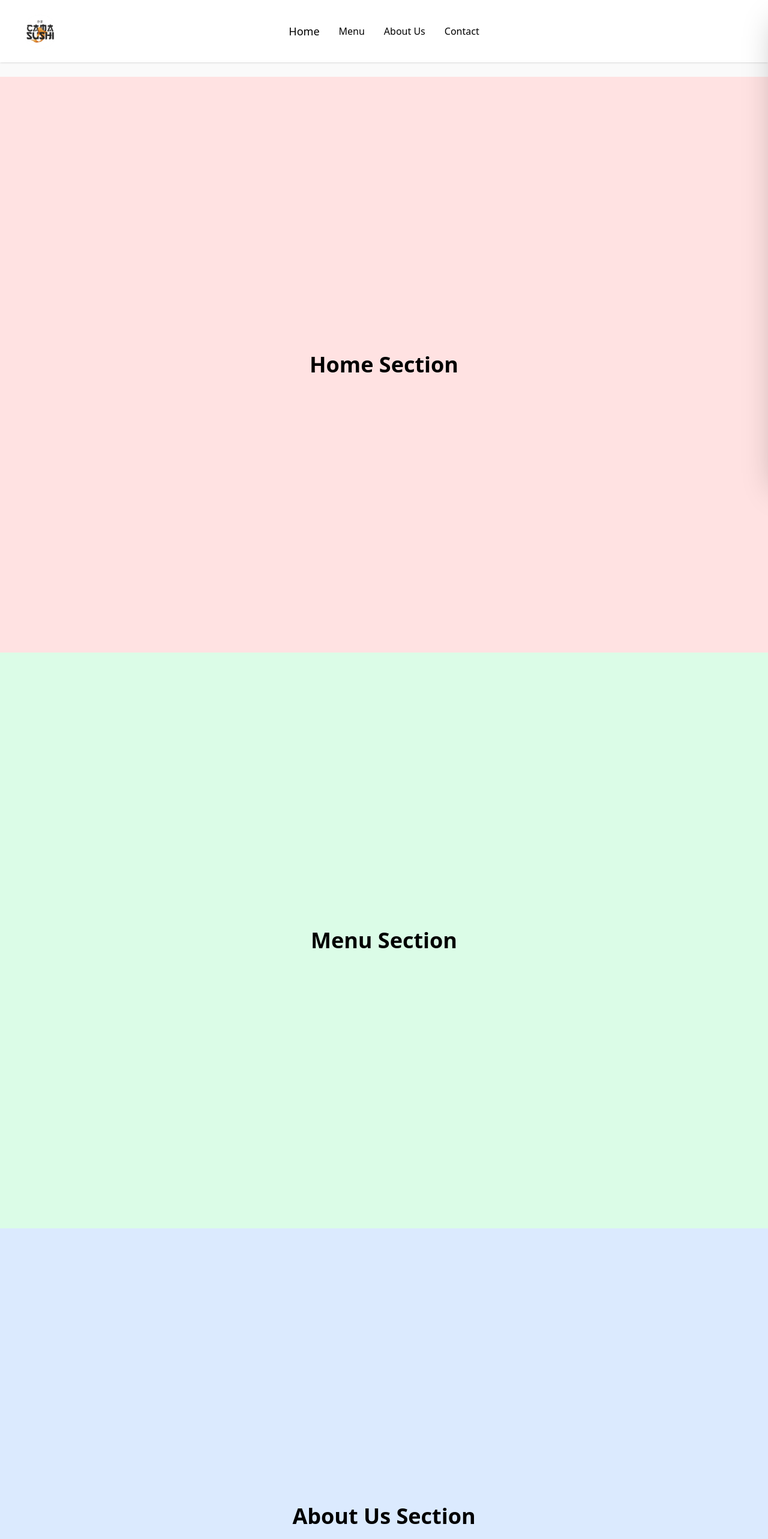
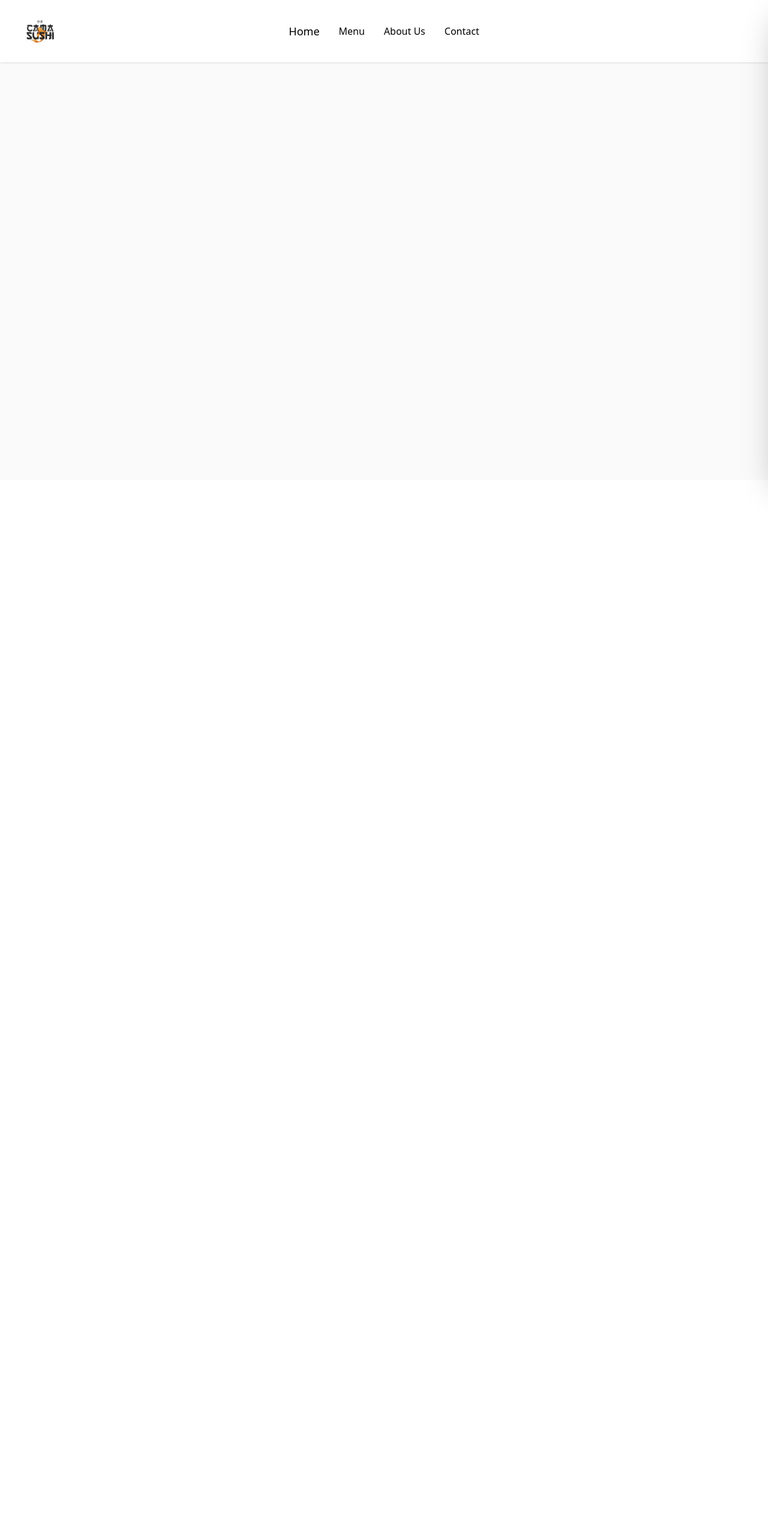
Before and after one commit to somoscomarcalabs/camasushi, a Next.js app: page / in a window 1280 px wide. Shown: the top 2566 px of the page at 60% size. After the commit the page ends 800 px from the top, so only its background shows below. Built offline with nearby package versions, Linux system fonts and the light colour scheme.

Commit message:
example content on page removed

```diff
--- a/src/app/page.tsx
+++ b/src/app/page.tsx
@@ -4,27 +4,6 @@ export default function Home() {
   return (
     <div className="min-h-screen w-full bg-zinc-50 font-sans dark:bg-black">
       <Header />
-
-      {/* Contenido */}
-      <main className="pt-32">
-
-        <section id="home" className="min-h-[120vh] bg-red-100 flex items-center justify-center">
-          <h1 className="text-4xl font-bold text-black">Home Section</h1>
-        </section>
-
-        <section id="menu" className="min-h-[120vh] bg-green-100 flex items-center justify-center">
-          <h1 className="text-4xl font-bold text-black">Menu Section</h1>
-        </section>
-
-        <section id="about" className="min-h-[120vh] bg-blue-100 flex items-center justify-center">
-          <h1 className="text-4xl font-bold text-black">About Us Section</h1>
-        </section>
-
-        <section id="contact" className="min-h-[120vh] bg-yellow-100 flex items-center justify-center">
-          <h1 className="text-4xl font-bold text-black">Contact Section</h1>
-        </section>
-
-      </main>
     </div>
   );
 }
```
